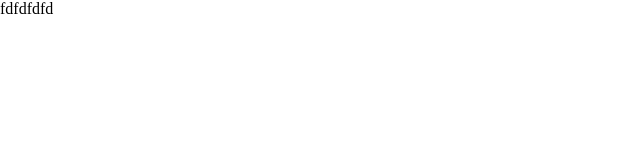
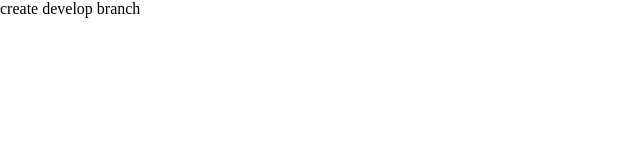
Before and after one commit to lojaaaaa/color_generator, a React (Create React App) app: page / in a window 1280 px wide. Shown: the top 160 px of the page, without its empty margins (0-640 px from the left). Built offline with nearby package versions, Linux system fonts and the light colour scheme.

Commit message:
create develop branch

```diff
--- a/src/App.jsx
+++ b/src/App.jsx
@@ -2,7 +2,7 @@
 function App() {
   return (
     <div className="App">
-      fdfdfdfd
+      create develop branch
     </div>
   );
 }
```
